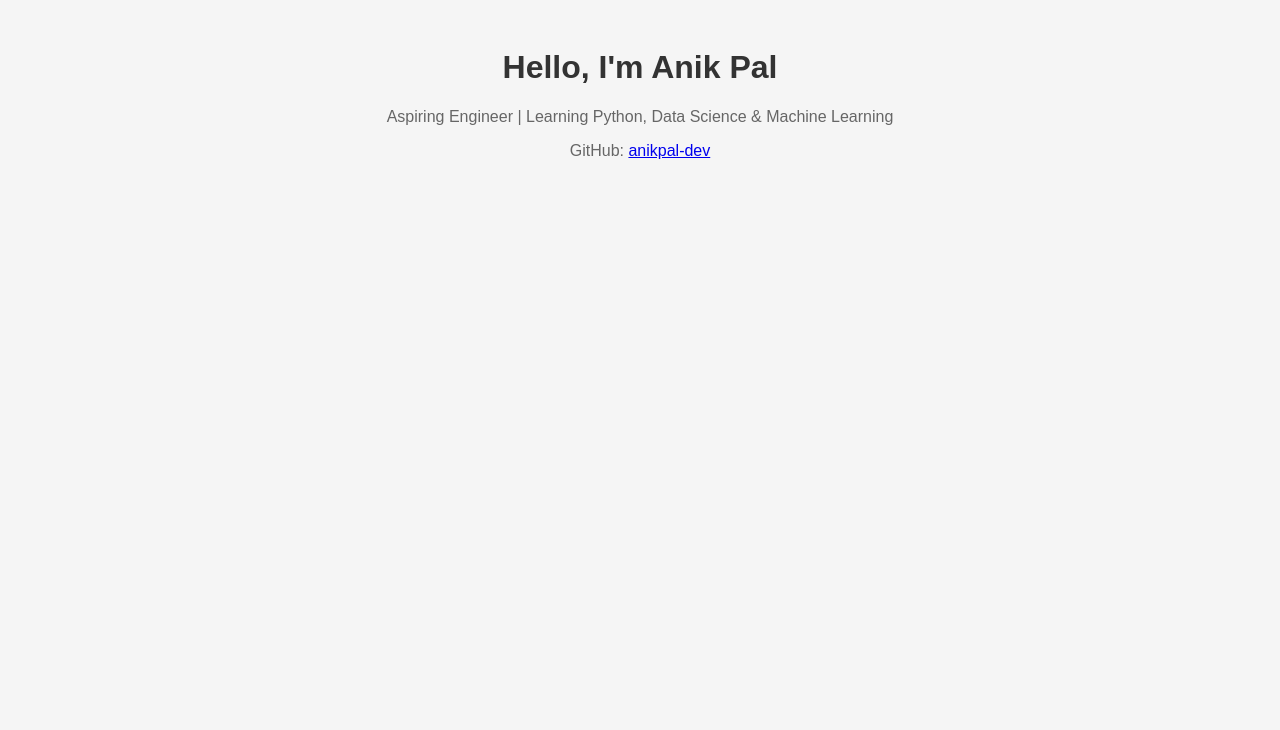
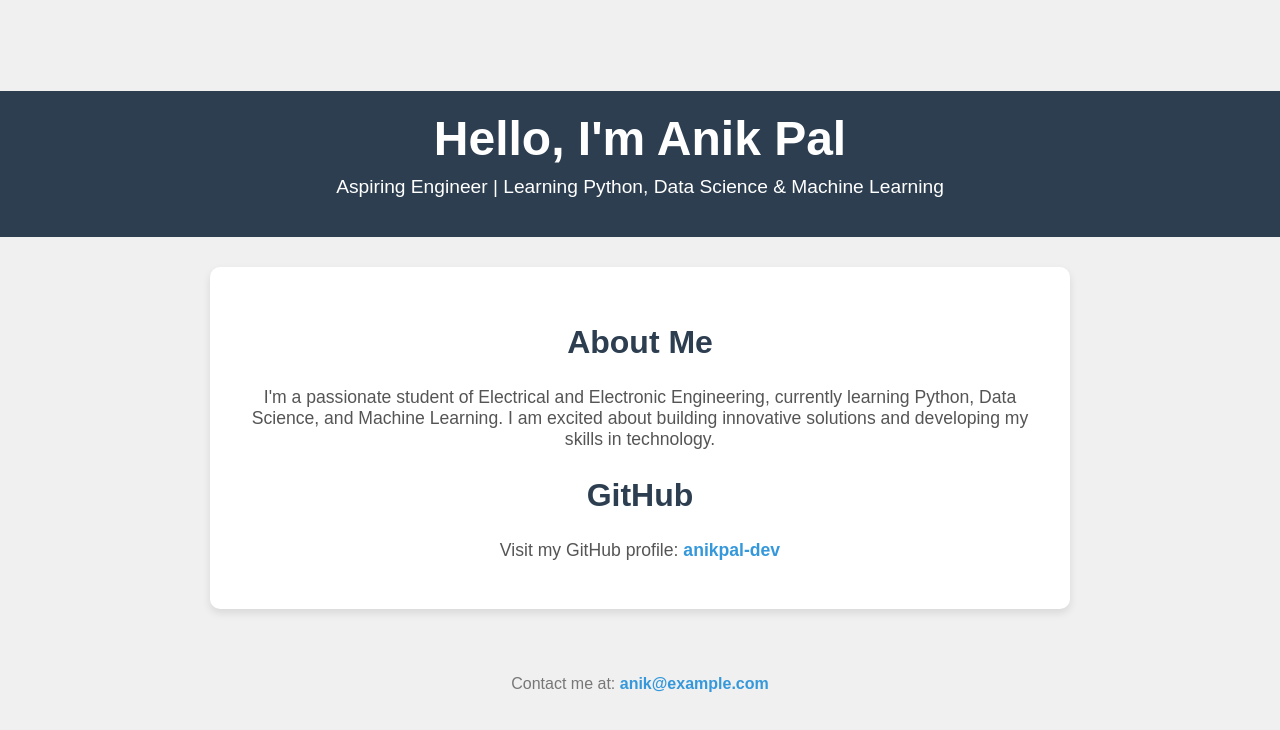
Before and after one commit to anikpal-dev/anikpal-dev.github.io, a plain HTML site: page index.html in a window 1280 px wide. Drawn offline with Linux system fonts and the light colour scheme.

Commit message:
Added custom design to portfolio
Updated index.html with new layout, styles, and content.

```diff
--- a/index.html
+++ b/index.html
@@ -1,27 +1,97 @@
-<!-- File Name: index.html --><!doctype html>
+<!DOCTYPE html>
 <html lang="en">
 <head>
-  <meta charset="UTF-8">
-  <meta name="viewport" content="width=device-width, initial-scale=1.0">
+  <meta charset="UTF-8" />
+  <meta name="viewport" content="width=device-width, initial-scale=1.0"/>
   <title>Anik Pal - Portfolio</title>
   <style>
     body {
-      font-family: Arial, sans-serif;
-      background: #f5f5f5;
-      padding: 20px;
+      font-family: 'Arial', sans-serif;
+      background: #f0f0f0;
+      margin: 0;
+      padding: 0;
+      display: flex;
+      flex-direction: column;
+      align-items: center;
+      justify-content: center;
+      height: 100vh;
       text-align: center;
     }
-    h1 {
-      color: #333;
+
+    header {
+      background-color: #2c3e50;
+      color: #fff;
+      padding: 20px 0;
+      width: 100%;
     }
-    p {
-      color: #666;
+
+    header h1 {
+      font-size: 3rem;
+      margin: 0;
+    }
+
+    header p {
+      font-size: 1.2rem;
+      margin-top: 10px;
+    }
+
+    .container {
+      background-color: #fff;
+      border-radius: 10px;
+      box-shadow: 0 4px 8px rgba(0, 0, 0, 0.1);
+      padding: 30px;
+      width: 80%;
+      max-width: 800px;
+      margin-top: 30px;
+    }
+
+    .container h2 {
+      color: #2c3e50;
+      font-size: 2rem;
+    }
+
+    .container p {
+      color: #555;
+      font-size: 1.1rem;
+    }
+
+    a {
+      color: #3498db;
+      text-decoration: none;
+      font-weight: bold;
+    }
+
+    footer {
+      margin-top: 50px;
+      font-size: 1rem;
+      color: #777;
+    }
+
+    footer a {
+      color: #3498db;
+    }
+
+    footer a:hover {
+      text-decoration: underline;
     }
   </style>
 </head>
 <body>
-  <h1>Hello, I'm Anik Pal</h1>
-  <p>Aspiring Engineer | Learning Python, Data Science &amp; Machine Learning</p>
-  <p>GitHub: <a href="https://github.com/anikpal-dev" target="_blank">anikpal-dev</a></p>
+  <header>
+    <h1>Hello, I'm Anik Pal</h1>
+    <p>Aspiring Engineer | Learning Python, Data Science & Machine Learning</p>
+  </header>
 
-</body></html>
+  <div class="container">
+    <h2>About Me</h2>
+    <p>I'm a passionate student of Electrical and Electronic Engineering, currently learning Python, Data Science, and Machine Learning. I am excited about building innovative solutions and developing my skills in technology.</p>
+
+    <h2>GitHub</h2>
+    <p>Visit my GitHub profile: <a href="https://github.com/anikpal-dev" target="_blank">anikpal-dev</a></p>
+  </div>
+
+  <footer>
+    <p>Contact me at: <a href="mailto:anik@example.com">anik@example.com</a></p>
+  </footer>
+</body>
+</html>
```
